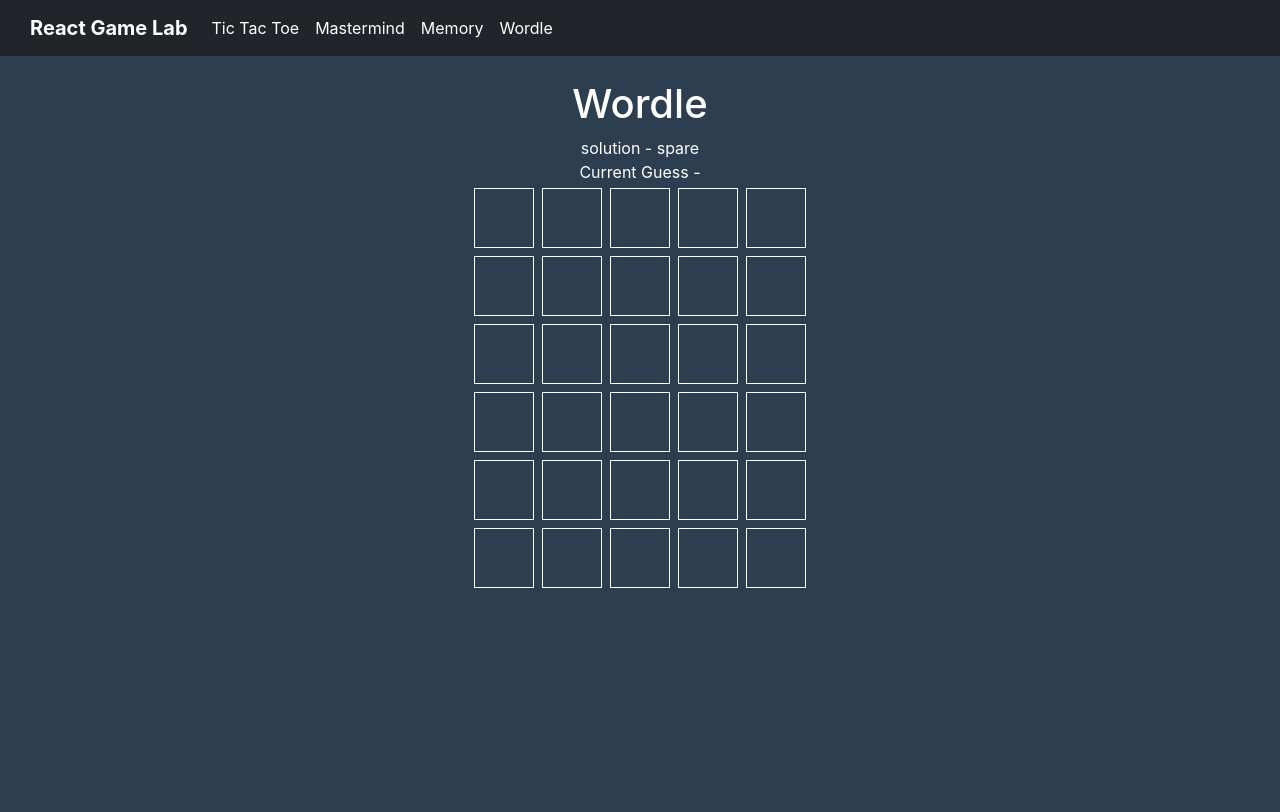
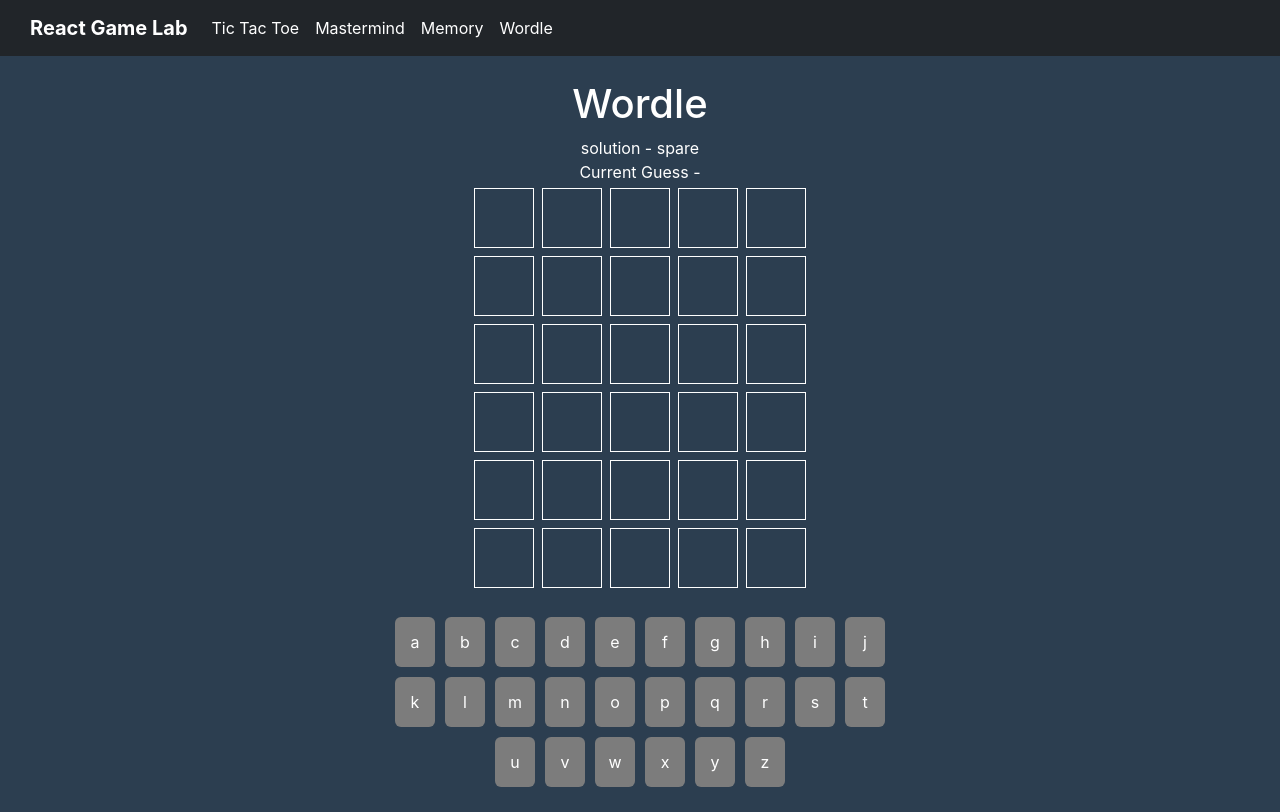
Before and after one commit to Asif-Dev-Fr/React-Games-Lab, a React (Create React App) app: page /wordle in a window 1280 px wide. Built offline with nearby package versions, Linux system fonts and the light colour scheme.

Commit message:
animation + keypad

```diff
--- a/src/assets/css/wordle.css
+++ b/src/assets/css/wordle.css
@@ -18,14 +18,87 @@
 }
 
 .gridRow > div.green {
-  background: #5ac85a;
-  border-color: #5ac85a;
+  /* -- changed it to variable */
+  --background: #5ac85a;
+  --border-color: #5ac85a;
+  animation: flip 0.5s ease forwards;
 }
 .gridRow > div.grey {
-  background: #a1a1a1;
-  border-color: #a1a1a1;
+  --background: #a1a1a1;
+  --border-color: #a1a1a1;
+  animation: flip 0.5s ease forwards;
 }
 .gridRow > div.yellow {
-  background: #e2cc68;
-  border-color: #e2cc68;
+  --background: #e2cc68;
+  --border-color: #e2cc68;
+  animation: flip 0.5s ease forwards;
 }
+
+.gridRow > div:nth-child(2) {
+  animation-delay: 0.2s;
+}
+.gridRow > div:nth-child(3) {
+  animation-delay: 0.4s;
+}
+.gridRow > div:nth-child(4) {
+  animation-delay: 0.6s;
+}
+.gridRow > div:nth-child(5) {
+  animation-delay: 0.8s;
+}
+
+.gridRow.current > div.filled {
+  animation: bounce 0.2s ease-in-out;
+}
+
+.keypad {
+  max-width: 500px;
+  margin: 20px auto;
+}
+.keypad > div {
+  margin: 5px;
+  width: 40px;
+  height: 50px;
+  background: rgb(124, 124, 124);
+  display: inline-block;
+  border-radius: 6px;
+  line-height: 50px;
+}
+
+/* keyframe animations */
+@keyframes flip {
+  0% {
+    transform: rotateX(0);
+    background: #2c3e50 !important;
+    border-color: #fff !important;
+  }
+  45% {
+    transform: rotateX(90deg);
+    background: #2c3e50 !important;
+    border-color: #fff !important;
+  }
+  55% {
+    transform: rotateX(90deg);
+    background: var(--background);
+    border-color: var(--border-color);
+    color: #fff;
+  }
+  100% {
+    transform: rotateX(0deg);
+    background: var(--background);
+    border-color: var(--border-color);
+    color: #fff;
+  }
+}
+
+@keyframes bounce {
+  0% {
+    transform: scale(1);
+  }
+  50% {
+    transform: scale(1.2);
+  }
+  100% {
+    transform: scale(1);
+  }
+}
--- /dev/null
+++ b/src/assets/data/wordleData/letters.json
@@ -0,0 +1,30 @@
+{
+  "alphabet": [
+    { "key": "a" },
+    { "key": "b" },
+    { "key": "c" },
+    { "key": "d" },
+    { "key": "e" },
+    { "key": "f" },
+    { "key": "g" },
+    { "key": "h" },
+    { "key": "i" },
+    { "key": "j" },
+    { "key": "k" },
+    { "key": "l" },
+    { "key": "m" },
+    { "key": "n" },
+    { "key": "o" },
+    { "key": "p" },
+    { "key": "q" },
+    { "key": "r" },
+    { "key": "s" },
+    { "key": "t" },
+    { "key": "u" },
+    { "key": "v" },
+    { "key": "w" },
+    { "key": "x" },
+    { "key": "y" },
+    { "key": "z" }
+  ]
+}
--- /dev/null
+++ b/src/pages/wordle/components/Keypad.jsx
@@ -0,0 +1,17 @@
+import React, { useEffect, useState } from "react";
+import * as lettersList from "../../../assets/data/wordleData/letters.json";
+
+const Keypad = () => {
+  const [letters, setLetters] = useState(lettersList);
+  return (
+    <div className="keypad">
+      {letters &&
+        letters.alphabet &&
+        letters.alphabet.map((l) => {
+          return <div key={l.key}>{l.key}</div>;
+        })}
+    </div>
+  );
+};
+
+export default Keypad;
--- a/src/pages/wordle/components/WordleFunction.jsx
+++ b/src/pages/wordle/components/WordleFunction.jsx
@@ -1,6 +1,7 @@
 import React, { useEffect } from "react";
 import useWordle from "../../../hooks/useWordle";
 import Grid from "./Grid";
+import Keypad from "./Keypad";
 
 export default function WordleFunction({ solution }) {
   const { currentGuess, handleKeyup, guesses, isCorrect, turn } =
@@ -22,6 +23,7 @@ export default function WordleFunction({ solution }) {
       <div>solution - {solution}</div>
       <div>Current Guess - {currentGuess}</div>
       <Grid currentGuess={currentGuess} guesses={guesses} turn={turn} />
+      <Keypad />
     </div>
   );
 }
```
